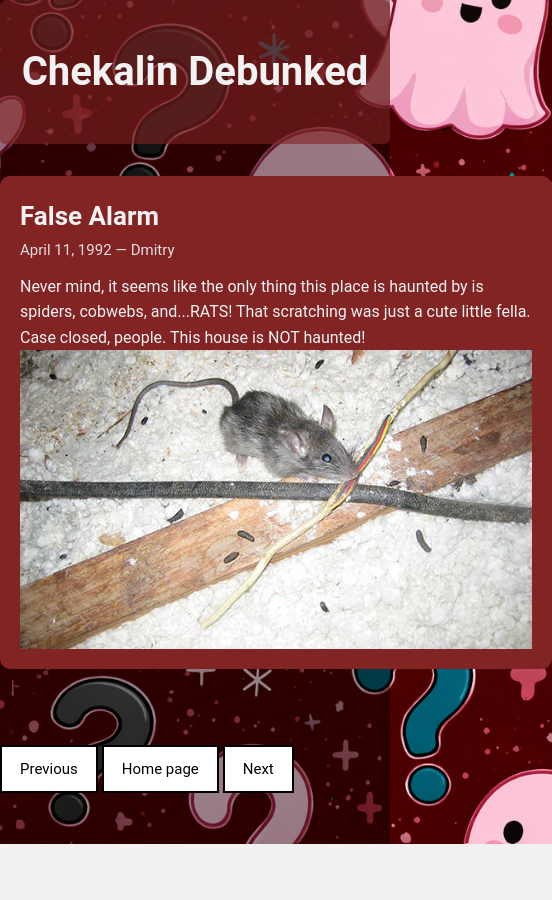
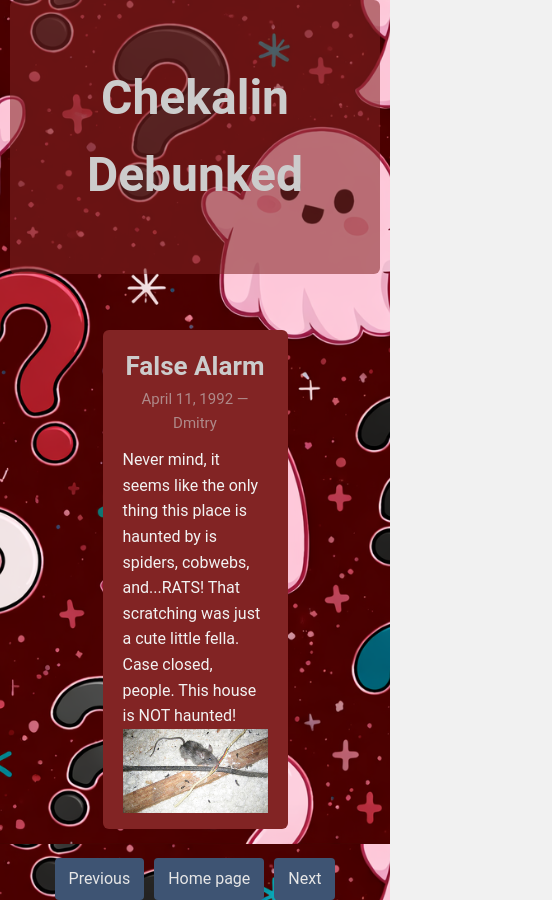
Before and after one commit to Nickpocalpyse/Website-development, a plain HTML site: page Blog3.html in a window 390 px wide. Shown: the whole page, 552 px wide, since content can reach past the window. Before the commit the page ends 844 px from the top, so only its background shows below. Drawn offline with Linux system fonts and the light colour scheme.

Commit message:
Refactor Blog.css for improved layout and styles
Refactor Blog.css to improve layout and styles

```diff
--- a/Blog.css
+++ b/Blog.css
@@ -1,37 +1,3 @@
-/* ========================== */
-/* HEADER                     */
-/* ========================== */
-.header {
-  text-align: center;
-  padding: 30px 10px 35px;
-  margin: 0 auto 32px;
-  background-color: rgba(130, 36, 36, 0.6);
-  border-radius: 6px;
-  width: 100%;
-}
-
-/* ========================== */
-/* LOGO                       */
-/* ========================== */
-.site-logo {
-  display: block;
-  width: min(260px, 70vw);
-  height: auto;
-  margin: 0 auto 16px;
-  background: rgba(0, 0, 0, 0.15);
-  padding: 10px;
-  border-radius: 8px;
-}
-
-.header h1 {
-  font-size: 40px;
-  font-weight: bold;
-}
-
-/* ========================== */
-/* ========================== */
-/* RESET + GLOBAL STYLES      */
-/* ========================== */
 * {
   box-sizing: border-box;
   margin: 0;
@@ -52,98 +18,28 @@ body {
   position: relative;
 }
 
-/* Improve readability over background image */
-body::before {
-  content: "";
-  position: fixed;
-  inset: 0;
-  background: rgba(0, 0, 0, 0.4);
-  z-index: -1;
+.page-wrapper {
+  flex: 1;
 }
 
-/* ========================== */
-/* SKIP LINK (ADA)            */
-/* ========================== */
-.skip-link {
-  position: absolute;
-  left: -9999px;
-  top: 0;
-  background: #000;
-  color: #fff;
-  padding: 8px 12px;
-  z-index: 1000;
-  border-radius: 4px;
-}
-.skip-link:focus {
-  left: 10px;
-  top: 10px;
+@media (max-width: 800px) {
+  .layout {
+    grid-template-columns: 1fr;
   }
 
-/* ========================== */
-/* LAYOUT                     */
-/* ========================== */
-.layout {
-  display: flex;
-  gap: 20px;
-  align-items: flex-start;
-  max-width: 1200px;
-  margin: auto;
-  padding-bottom: 40px;
+  .sidebar {
+    position: static;
+  }
 }
 
-.page-wrapper {
-  flex: 1;
-  max-width: 800px;
-}
 
-/* Sidebar */
-.about {
-  position: sticky;
-  top: 20px;
-  width: 300px;
-  flex-shrink: 0;
-}
-
-/* ========================== */
-/* HEADER                     */
-/* ========================== */
-.header {
-  display: flex;
-  align-items: center;
-  justify-content: space-between;
-  padding: 40px 20px;
-  margin: 0 auto 32px;
-  background-color: rgba(130, 36, 36, 0.6);
-  border-radius: 6px;
-  width: 100%;
-}
-
-.site-logo {
-  width: 120px;
-  height: auto;
-  flex-shrink: 0;
-}
-
-.header h1 {
-  flex: 1;
-  text-align: center;
-  font-size: 40px;
-  font-weight: bold;
-}
-
-.header-spacer {
-  width: 120px;
-  flex-shrink: 0;
-}
-/* ========================== */
-/* CARDS                      */
-/* ========================== */
 .card {
   background-color: rgb(130, 36, 36);
   border-radius: 6px;
   overflow: hidden;
-  margin-bottom: 24px;
+  margin: 24px auto;  /* <— THIS centers the card */
   width: 100%;
+  max-width: 50%;
 }
 
 .card-content {
@@ -152,112 +48,114 @@ body::before {
 
 .card-title {
   font-size: 26px;
+  color: RGB(204, 204, 204);
   font-weight: bold;
-  color: #f2f2f2;
+  text-align: center;
 }
 
 .card-subtitle {
+  opacity: 0.6;
   font-size: 15px;
-  opacity: 0.9;
+  color: rgb(204, 204, 204);
   margin-bottom: 12px;
-  color: #f2f2f2;
+  text-align: center;
 }
 
-/* ========================== */
-/* BUTTONS & LINKS            */
-/* ========================== */
+
 .btn {
+  background: rgb(62, 84, 115); /* or your chosen color */
+  color: rgb(230, 230, 230);
+  padding: 8px 14px;
+  border-radius: 4px;
+  text-decoration: none;
   display: inline-block;
-  padding: 10px 18px;
-  border: 2px solid #000;
-  text-decoration: none;
-  font-size: 15px;
-  background: #fff;
-  color: #000;
-  cursor: pointer;
   transition: 0.2s;
-  margin-top: 12px;
 }
 
-.btn:hover,
-.btn:focus-visible {
-  background: #000;
-  color: #fff;
-  outline: 2px solid #fff;
-  outline-offset: 2px;
+.btn:hover {
+  background: rgb(50, 0, 0); /* darker on hover */
+  color: white;
 }
 
-/* Global focus visibility */
-a:focus-visible {
-  outline: 3px solid #fff;
-  outline-offset: 3px;
-}
 
-/* ========================== */
-/* SIDEBAR CONTENT            */
-/* ========================== */
 .sidebar-section {
   background-color: rgb(130, 36, 36);
   padding: 20px;
+  margin-bottom: 24px;
   border-radius: 6px;
+  max-width: 100%;
+  margin: 0;
 }
 
 .sidebar-title {
-  font-size: 22px;
+  font-size: 20px;
   font-weight: bold;
   margin-bottom: 12px;
-  color: #f2f2f2;
+  color: rgb(204, 204, 204);
 }
 
-/* ========================== */
-/* ACCESSIBILITY              */
-/* ========================== */
-@media (prefers-reduced-motion: reduce) {
-  body {
-    background-attachment: scroll;
-  }
+
+.header {
+  text-align: center;
+  padding: 60px 0;
+  margin: 0 auto 32px;
+  background-color: rgba(130, 36, 36, 0.55);
+  border-radius: 6px;
+  overflow: hidden;
+  width: 100%;
+  max-width: 100%;
+  color: rgb(204, 204, 204);
 }
 
-/* ========================== */
-/* MOBILE OPTIMIZATION        */
-/* ========================== */
-@media (max-width: 800px) {
-  body {
-    padding: 0;
+.header h1 {
+  font-size: 48px;
+  font-weight: bold;
+  text-align: center;
+}
+
+.header p {
+  font-size: 18px;
+  color: rgb(204, 204, 204);
 }
 
 .layout {
-    flex-direction: column;
-    gap: 0;
+  display: flex;
+  justify-content: center;
+  gap: 2rem;
 }
 
-  .about {
-    position: static;
-    width: 100%;
-    margin-top: 20px;
+
+
+.sidebar {
+  position: sticky;
+  top: 1rem; /* optional */
 }
 
-  .card {
-    border-radius: 10px;
+.about{
+  position: sticky;
+  top: 20px;
+  width: 300px;
 }
 
-  .card-content {
-    padding: 20px;
-  }
-  .header {
-    flex-direction: column;
-    gap: 12px;
+.page-wrapper {
+  max-width: 800px;
+  margin: auto;
 }
 
-  .header h1 {
-    order: 1;
+.post-links {
+  display: flex;
+  justify-content: center;
+  gap: 10px;
+  margin-top: 5px;
 }
 
-  .site-logo {
-    order: 0;
+.post-links a {
+  display: inline-block !important;  /* <-- FIXES THE STACKING ISSUE */
 }
 
-  .header-spacer {
-    display: none;
+.card-content img {
+  display: block;
+  margin: 0 auto; /* centers the image */
+  max-width: 100%; /* ensures it doesn’t overflow the card */
+  height: auto;
 }
-}
```
Lines whose indentation alone changed are shown as unchanged.
